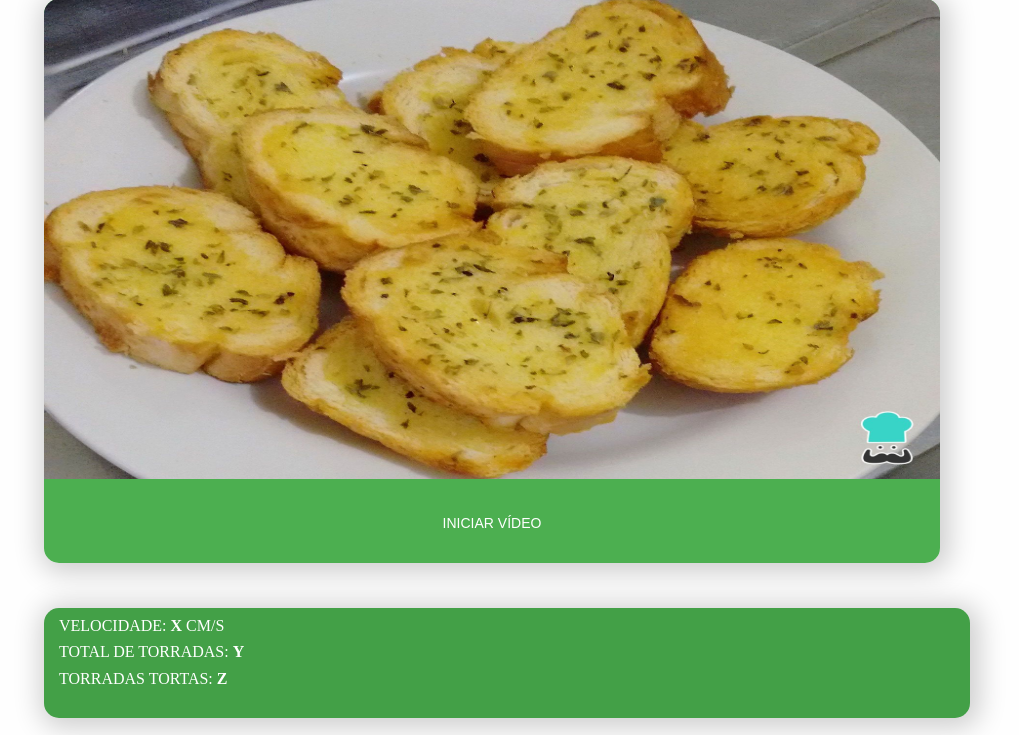
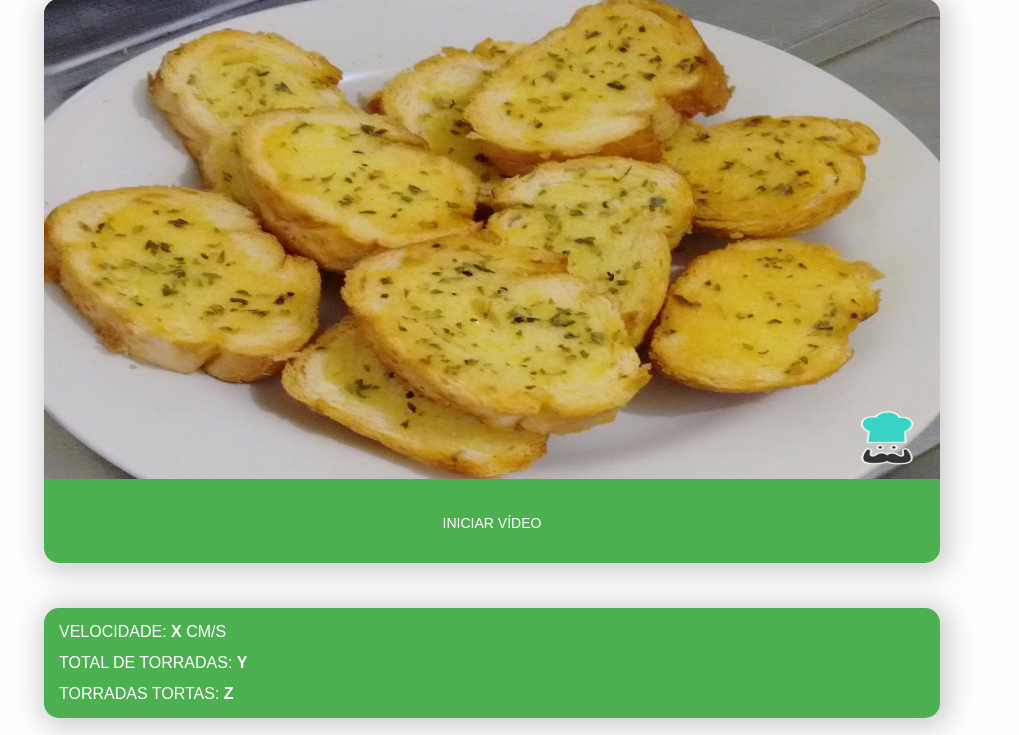
Before and after one commit to rhanielmx/ToastInterface, a Flask app: page / in a window 1280 px wide. Shown: the part 65-800 px from the top of the page, without its empty margins (148-1167 px from the left). Run offline with Flask 2, Linux system fonts and the light colour scheme.

Commit message:
Front das infos antes das rotas

```diff
--- a/static/css/styles.css
+++ b/static/css/styles.css
@@ -35,20 +35,24 @@ body {
 	background: #43A047;
 }
 
-.info {
+.flex {
 	margin-top: 5%;
-	width: 100%;
 	height: 5rem;
 	border: 0;
 	padding: 15px;
 	color: #FFFFFF;
 	text-transform: uppercase;
-	background: #43A047;
-
+	background: #4CAF50;
+	display: flex;
+	flex-direction: column;
+	justify-content: space-between;
+	font-family: Arial, Helvetica, sans-serif;
 }
 
 .info-item {
+	flex: 1;
 	height: 33%;
 	line-height: 33%;
-	vertical-align: middle
+	font-size: 100%;
+	padding-left: 5%;
 }
--- a/templates/index.html
+++ b/templates/index.html
@@ -25,10 +25,10 @@
     <button class="play" onclick=setVideoSource(2)>Iniciar Vídeo</button>
   </div>
 
-  <div class="info container">
-    <div class="info-item">Velocidade: <b>X</b> cm/s</div>
-    <div class="info-item">Total de torradas: <b>Y</b></div>
-    <div class="info-item">Torradas tortas: <b>Z</b></div>
+  <div class="flex container">
+    <div class="flex-item">Velocidade: <b>X</b> cm/s</div>
+    <div class="flex-item">Total de torradas: <b>Y</b></div>
+    <div class="flex-item">Torradas tortas: <b>Z</b></div>
   </div>
 </body>
 </html>
```
